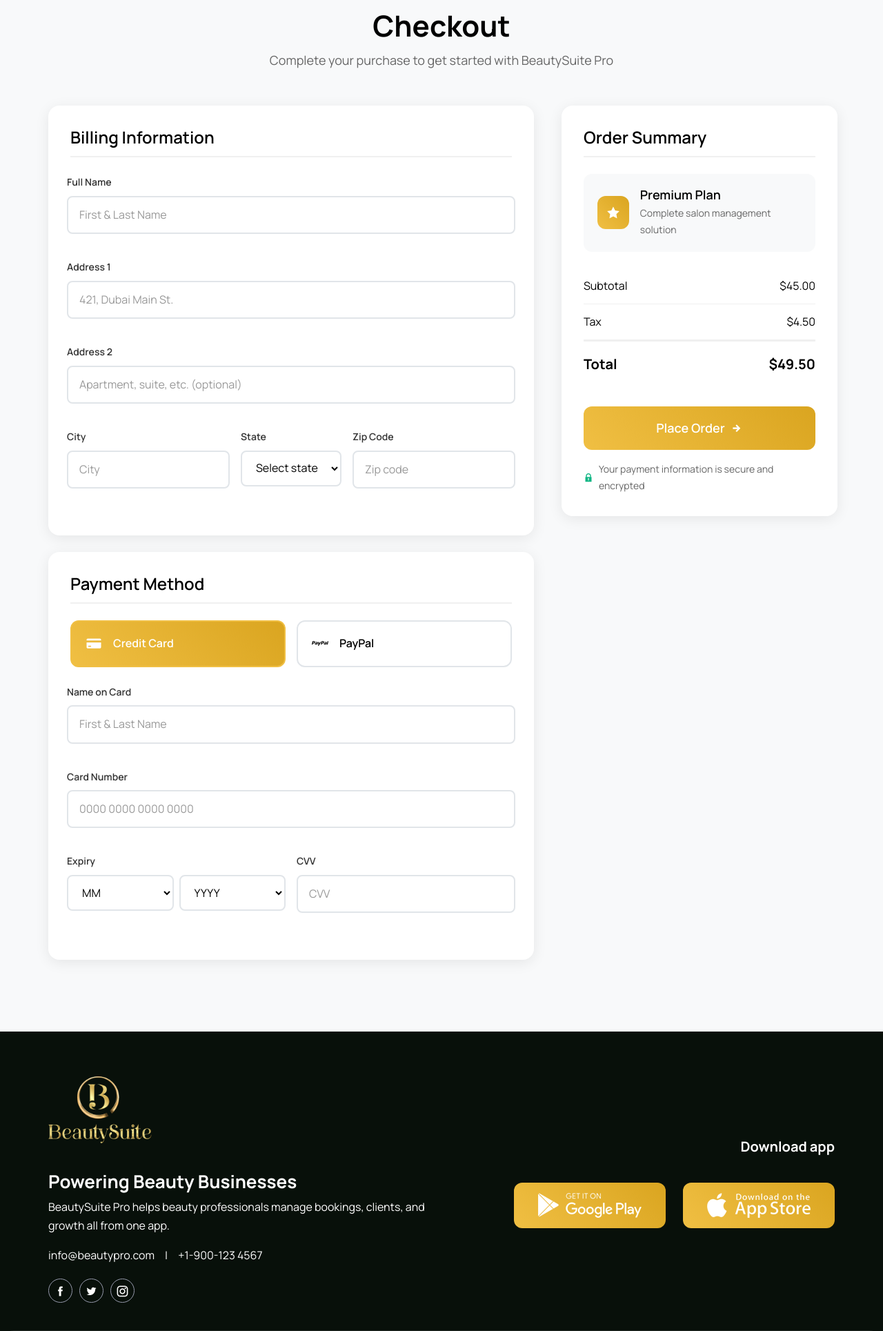
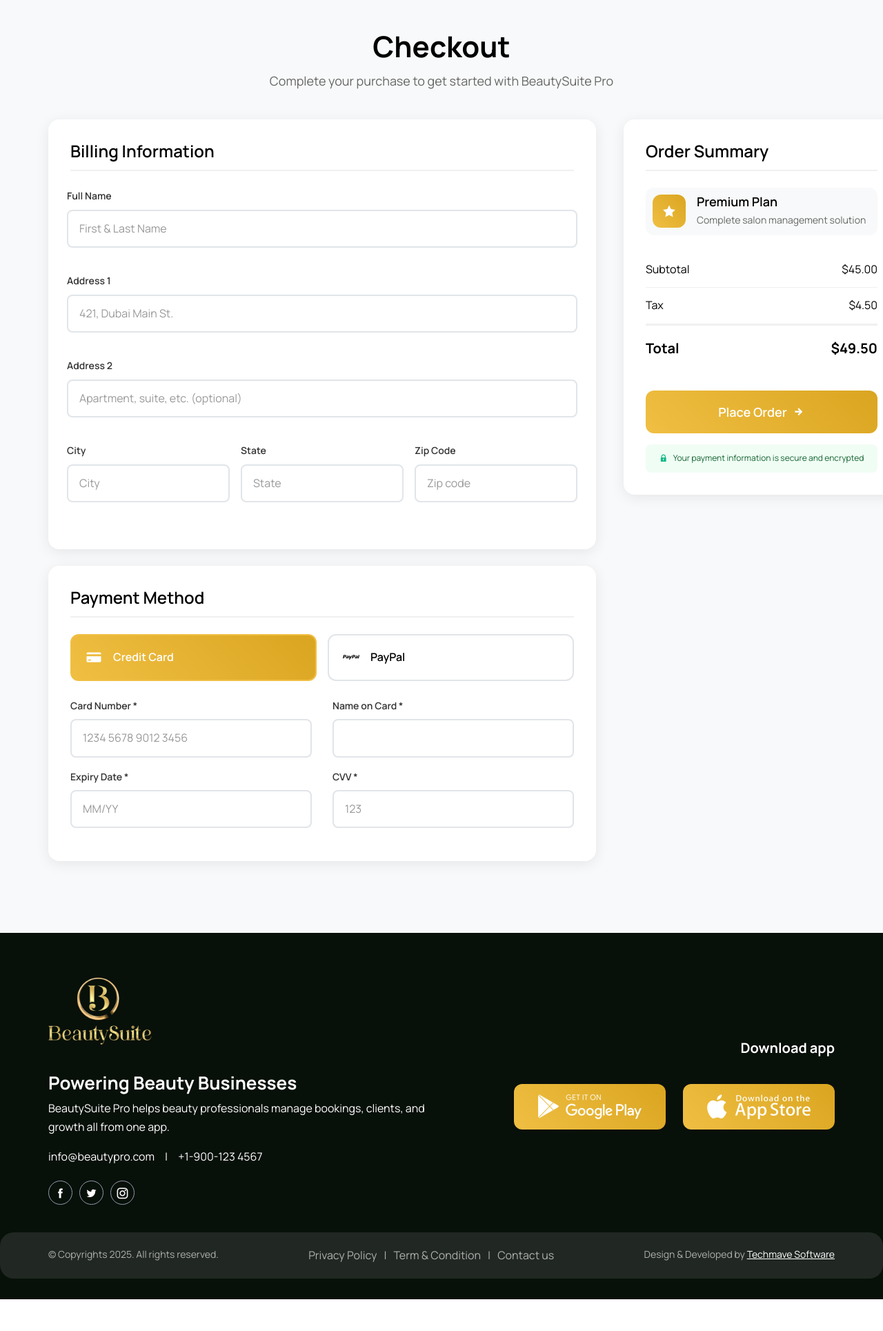
Before and after one commit to AnkurTechmave123/beautyPro-landing, a PHP site: page /checkout.php in a window 1280 px wide. Shown: the part 108-2037 px from the top of the page at 69% size. After the commit the page ends 1991 px from the top, so only its background shows below. Run offline with PHP 8.4, Linux system fonts and the light colour scheme; some libraries are stand-ins or nearby versions.

Commit message:
checkout page changes

```diff
--- a/checkout.php
+++ b/checkout.php
@@ -47,14 +47,7 @@
               </div>
               <div class="form-group">
                 <label for="state">State</label>
-                <select id="state" name="state" required>
-                  <option value="">Select state</option>
-                  <option value="AL">Alabama</option>
-                  <option value="CA">California</option>
-                  <option value="FL">Florida</option>
-                  <option value="NY">New York</option>
-                  <option value="TX">Texas</option>
-                </select>
+                 <input type="text" id="state" name="sate" placeholder="State" required>
               </div>
               <div class="form-group">
                 <label for="zipCode">Zip Code</label>
@@ -84,53 +77,30 @@
 
           <!-- Credit Card Form -->
           <div class="payment-form card-form active">
-            <div class="form-row">
+            <div class="row">
+                                            <div class="col-lg-6">
  <div class="form-group full-width">
-                <label for="cardName">Name on Card</label>
-                <input type="text" id="cardName" name="cardName" placeholder="First & Last Name">
+                                            <label class="form-label" for="cardNumber">Card Number *</label>
+                                            <input type="text" id="cardNumber" class="form-input" placeholder="1234 5678 9012 3456" required="">
                                         </div>
                                             </div>
-
-            <div class="form-row">
+                                             <div class="col-lg-6">
                                                 <div class="form-group full-width">
-                <label for="cardNumber">Card Number</label>
-                <input type="text" id="cardNumber" name="cardNumber" placeholder="0000 0000 0000 0000">
+                                            <label class="form-label" for="cardName">Name on Card *</label>
+                                            <input type="text" id="cardName" class="form-input" required="">
                                         </div>
                                             </div>
-
-            <div class="form-row two-col">
+                                             <div class="col-lg-6">
                                                   <div class="form-group">
-                <label for="expiry">Expiry</label>
-                <div class="expiry-inputs">
-                  <select id="expiryMonth" name="expiryMonth">
-                    <option value="">MM</option>
-                    <option value="01">01</option>
-                    <option value="02">02</option>
-                    <option value="03">03</option>
-                    <option value="04">04</option>
-                    <option value="05">05</option>
-                    <option value="06">06</option>
-                    <option value="07">07</option>
-                    <option value="08">08</option>
-                    <option value="09">09</option>
-                    <option value="10">10</option>
-                    <option value="11">11</option>
-                    <option value="12">12</option>
-                  </select>
-                  <select id="expiryYear" name="expiryYear">
-                    <option value="">YYYY</option>
-                    <option value="2024">2024</option>
-                    <option value="2025">2025</option>
-                    <option value="2026">2026</option>
-                    <option value="2027">2027</option>
-                    <option value="2028">2028</option>
-                    <option value="2029">2029</option>
-                  </select>
+                                            <label class="form-label" for="expiryDate">Expiry Date *</label>
+                                            <input type="text" id="expiryDate" class="form-input" placeholder="MM/YY" required="">
                                         </div>
                                             </div>
+                                             <div class="col-lg-6">
                                                 <div class="form-group">
-                <label for="cvv">CVV</label>
-                <input type="text" id="cvv" name="cvv" placeholder="CVV" maxlength="4">
+                                            <label class="form-label" for="cvv">CVV *</label>
+                                            <input type="text" id="cvv" class="form-input" placeholder="123" required="">
+                                        </div>
                                             </div>
                                         </div>
           </div>
--- a/css/checkout.css
+++ b/css/checkout.css
@@ -7,7 +7,8 @@
 
 .checkout-header {
     text-align: center;
-  margin-bottom: 50px;
+    margin-bottom: 40px;
+    margin-top: 30px;
 }
 
 .checkout-header h1 {
@@ -202,7 +203,7 @@
     display: flex;
     align-items: center;
     gap: 16px;
-  padding: 20px;
+    padding: 10px;
     background: #f8f9fa;
     border-radius: 12px;
     margin-bottom: 24px;
@@ -287,6 +288,15 @@
     gap: 8px;
     color: #666;
     font-size: 14px;
+    display: flex;
+    align-items: center;
+    justify-content: center;
+    margin-top: 15px;
+    padding: 10px;
+    background: #f0fdf4;
+    border-radius: 8px;
+    font-size: 12px;
+    color: #166534;
 }
 
 .security-info i {
--- a/header.php
+++ b/header.php
@@ -25,6 +25,7 @@
 <link rel="stylesheet" href="css/checkout.css">
   <!-- Favicon -->
   <link rel="shortcut icon" href="images/favicon.png" type="image/x-icon">
+  <link rel="stylesheet" href="https://cdnjs.cloudflare.com/ajax/libs/font-awesome/7.0.1/css/all.min.css" integrity="sha512-2SwdPD6INVrV/lHTZbO2nodKhrnDdJK9/kg2XD1r9uGqPo1cUbujc+IYdlYdEErWNu69gVcYgdxlmVmzTWnetw==" crossorigin="anonymous" referrerpolicy="no-referrer" />
   <script src="https://code.iconify.design/iconify-icon/3.0.0/iconify-icon.min.js"></script>
 
 </head>
```
Also changed, not shown: index.php (+7 -7 lines). Lines whose indentation alone changed are shown as unchanged.
